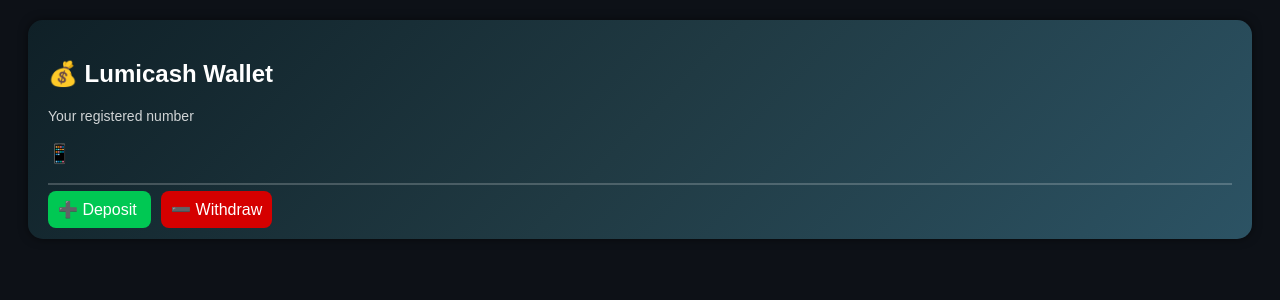
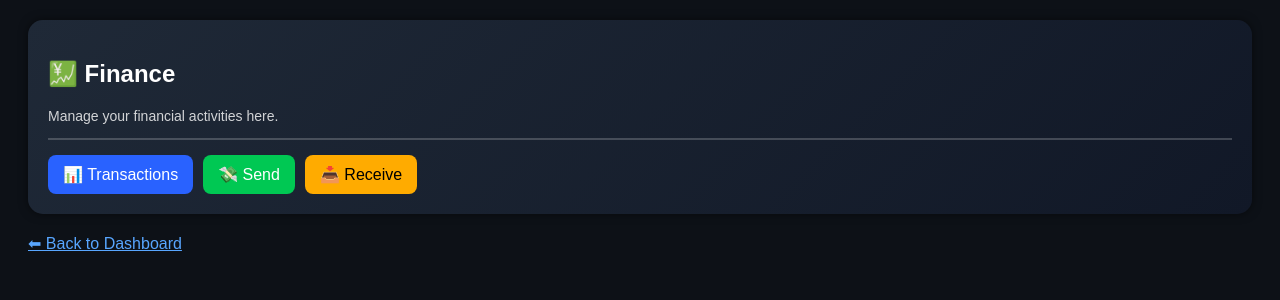
Before and after one commit to ali-fred/lumiere-app, a Flask app: a page that uses templates/finance.html in a window 1280 px wide. Shown: the top 300 px of the page. Run offline with Flask 3, Linux system fonts and the light colour scheme; the visitor is signed in with stand-in values (Sample User, id 1); data comes from the database, SQL or seed files in the repository.

Commit message:
remove lumicash + clean finance + register fix

```diff
--- a/app.py
+++ b/app.py
@@ -143,10 +143,9 @@ def register():
 
             # 🔥 Insert user (SAFE + COMPLETE)
             cursor.execute(
-                "INSERT INTO users (username, password, balance, phone) VALUES (?, ?, ?, ?)",
-                (username, hashed, 1000, phone)
-            )
-
+               "INSERT INTO users (username, password, balance) VALUES (?, ?, ?)",
+               (username, hashed, 1000)
+               )
             conn.commit()
 
         except Exception as e:
@@ -313,7 +312,9 @@ def quick_actions(username):
 @app.route('/finance/<username>')
 @login_required
 def finance(username):
-    return render_template('finance.html', user=get_user(username))
+    user = get_user(username)
+    return render_template('finance.html', user=user, username=username)
+
 
 @app.route('/about/<username>')
 @login_required
--- a/templates/finance.html
+++ b/templates/finance.html
@@ -3,34 +3,67 @@
 <head>
     <title>Finance</title>
 </head>
-<body style="background:#0d1117; font-family:Arial;">
+<body style="background:#0d1117; font-family:Arial; color:white;">
 
-    <div style="background: linear-gradient(135deg, #0f2027, #203a43, #2c5364);
-                color: white;
-                padding: 20px;
-                border-radius: 15px;
-                margin: 20px;
-                box-shadow: 0 0 10px rgba(0,0,0,0.5);">
+    <div style="
+        background: linear-gradient(135deg, #1f2937, #111827);
+        padding: 20px;
+        border-radius: 15px;
+        margin: 20px;
+        box-shadow: 0 0 10px rgba(0,0,0,0.5);
+    ">
 
-        <h2>💰 Lumicash Wallet</h2>
+        <h2>💹 Finance</h2>
 
-        <p style="font-size:14px; opacity:0.8;">Your registered number</p>
-
-        <h3>📱 {{ user.phone }}</h3>
+        <p style="font-size:14px; opacity:0.8;">
+            Manage your financial activities here.
+        </p>
 
         <hr style="border: 1px solid rgba(255,255,255,0.2);">
 
-        <div style="margin-top:15px;">
-            <a href="/deposit/{{ username }}"
-               style="background:#00c853; padding:10px; border-radius:8px; color:white; text-decoration:none;">
-                ➕ Deposit
+        <div style="margin-top:15px; display:flex; gap:10px; flex-wrap:wrap;">
+
+            <a href="/transactions/{{ username }}"
+               style="
+                   background:#2962ff;
+                   padding:10px 15px;
+                   border-radius:8px;
+                   text-decoration:none;
+                   color:white;
+               ">
+                📊 Transactions
             </a>
 
-            <a href="/withdraw/{{ username }}"
-               style="background:#d50000; padding:10px; border-radius:8px; color:white; text-decoration:none; margin-left:10px;">
-                ➖ Withdraw
+            <a href="/send/{{ username }}"
+               style="
+                   background:#00c853;
+                   padding:10px 15px;
+                   border-radius:8px;
+                   text-decoration:none;
+                   color:white;
+               ">
+                💸 Send
             </a>
+
+            <a href="/receive/{{ username }}"
+               style="
+                   background:#ffab00;
+                   padding:10px 15px;
+                   border-radius:8px;
+                   text-decoration:none;
+                   color:black;
+               ">
+                📥 Receive
+            </a>
+
         </div>
+
+    </div>
+
+    <div style="margin:20px;">
+        <a href="/dashboard/{{ username }}" style="color:#58a6ff;">
+            ⬅ Back to Dashboard
+        </a>
     </div>
 
 </body>
--- a/templates/register.html
+++ b/templates/register.html
@@ -13,8 +13,6 @@
 
     <input type="password" name="password" placeholder="Password" required><br><br>
 
-    <input type="text" name="phone" placeholder="Phone (+257...)" required><br><br>
-
     <button type="submit">Register</button>
 
 </form>
```
